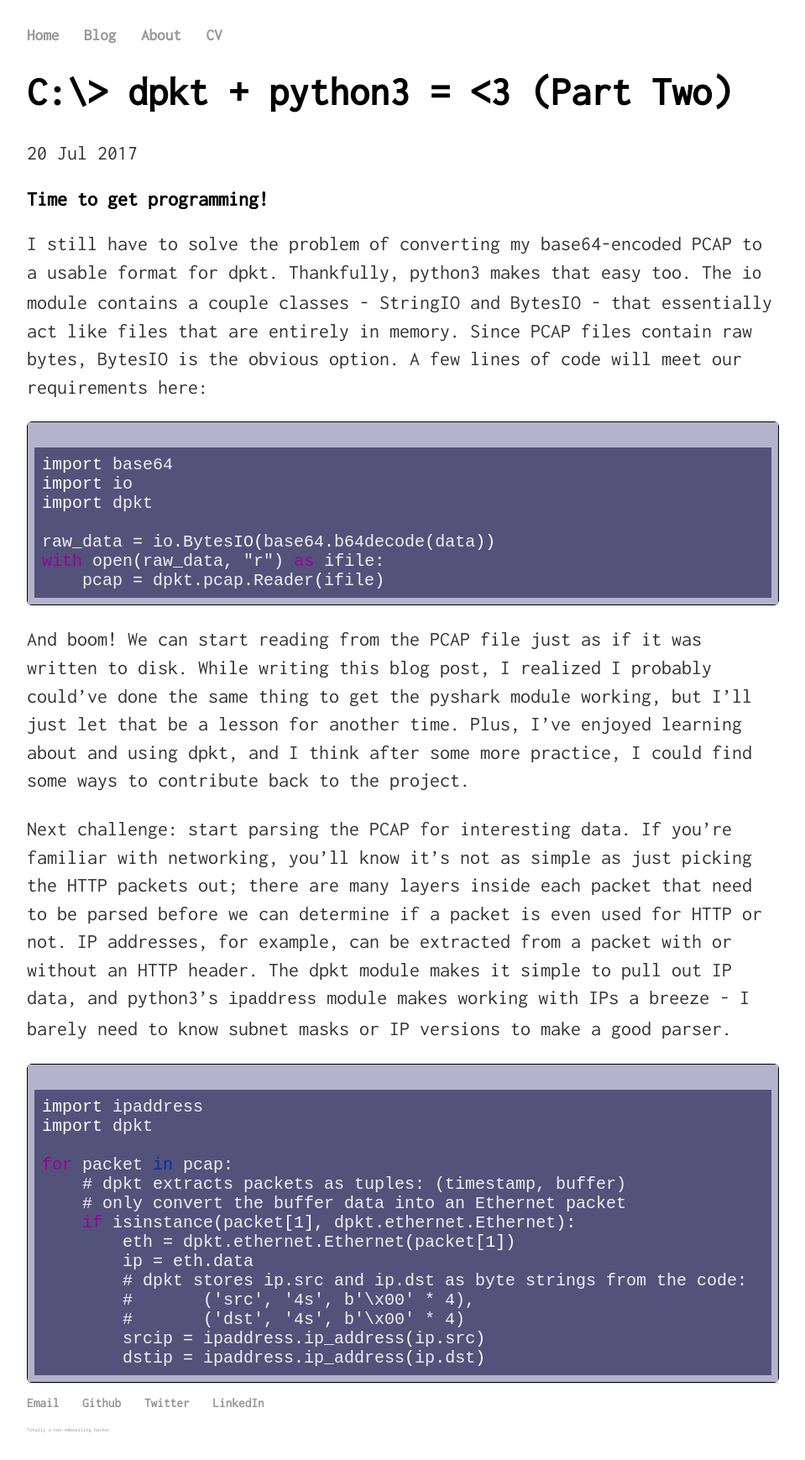
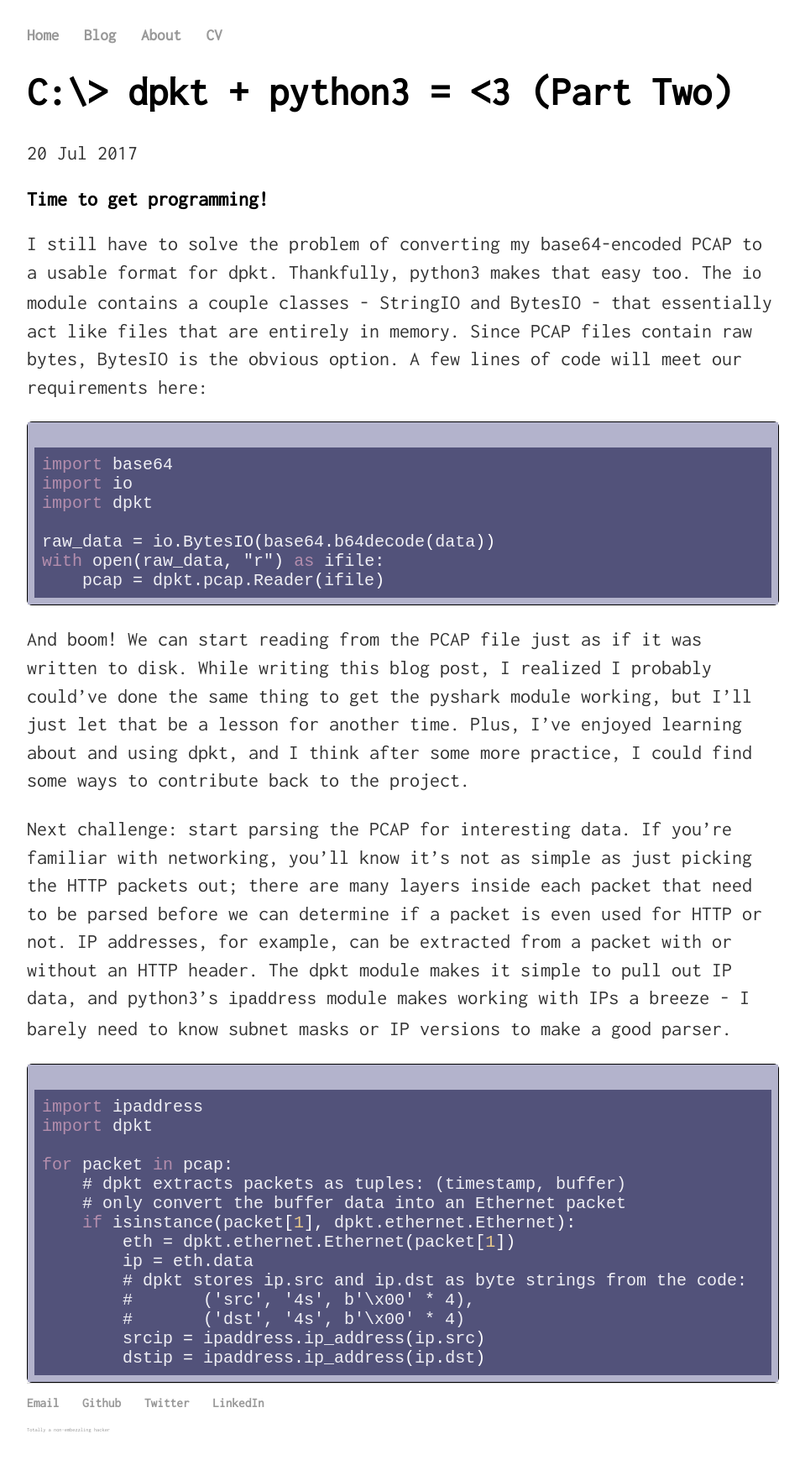
Before and after one commit to infosec-intern/infosec-intern.github.io, a Jekyll site: the page built from _posts/2017-07-18-dpkt-+-python3-pt2.md, in a window 1280 px wide. Shown: the whole page at 84% size, without its empty margins (160-1119 px from the left). Built offline with Jekyll 4.4.1, drawn with Linux system fonts in a browser that asks for light colours.

Commit message:
changed up colors

```diff
--- a/css/syntax-highlights.css
+++ b/css/syntax-highlights.css
@@ -1,10 +1,10 @@
 span.c {
     /* comments */
-    color: #2d862d
+    color: #89a1c1;
 }
 span.k {
-    /* import, with, as, for, if statements */
-    color:  #990099;
+    /*  with, as, for, if statements */
+    color:  #b48ead;
 }
 span.n {
     /* modules, variables */
@@ -17,19 +17,20 @@ span.p {
     color: #fff;
 }
 span.kn {
-    color: #fff;
+    /* import statements */
+    color: #b48ead;
 }
 span.mi {
-    color: #fff;
+    color: #ebcb8b;
 }
 span.nb {
     /* stdlib functions */
-    color: #ffffcc;
+    color: #bbcb8b;
 }
 span.nn {
     color: #fff;
 }
 span.ow {
     /* in statement */
-    color: #002db3;
+    color: #b48ead;
 }
```
